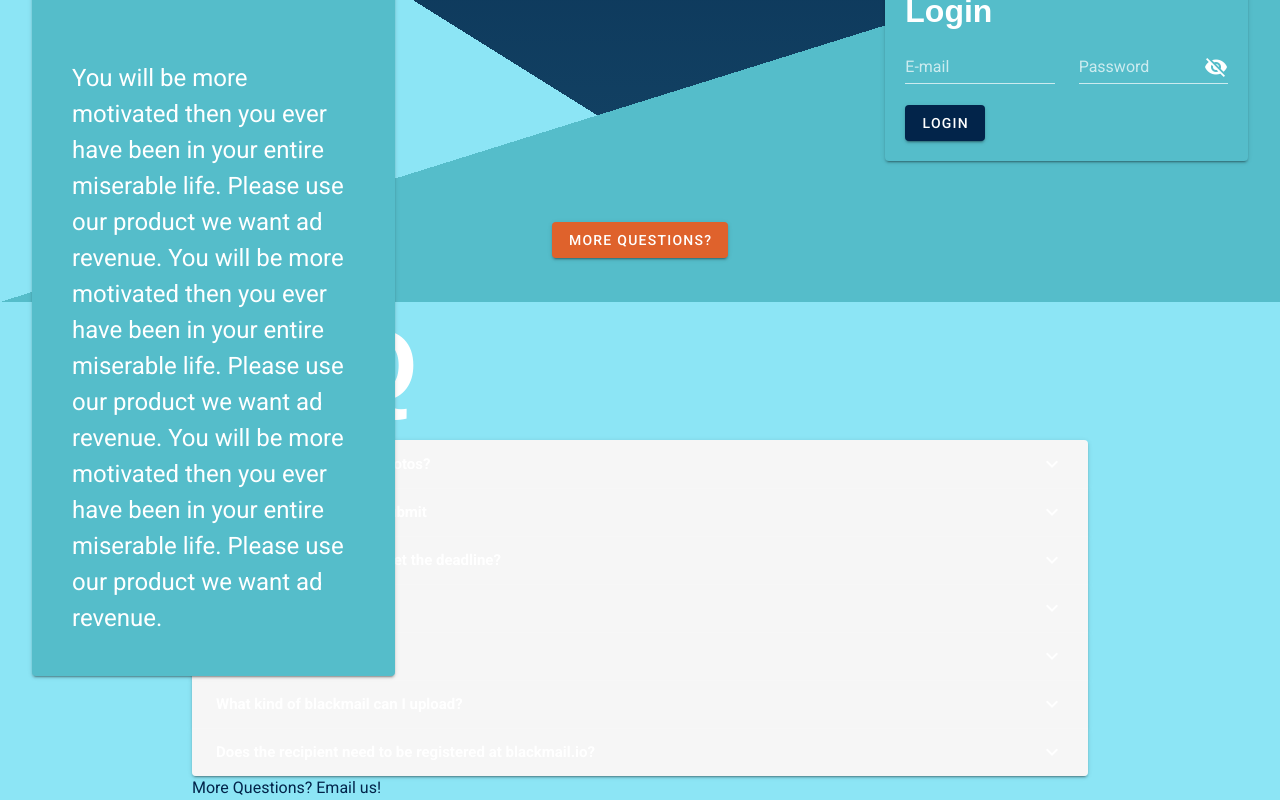
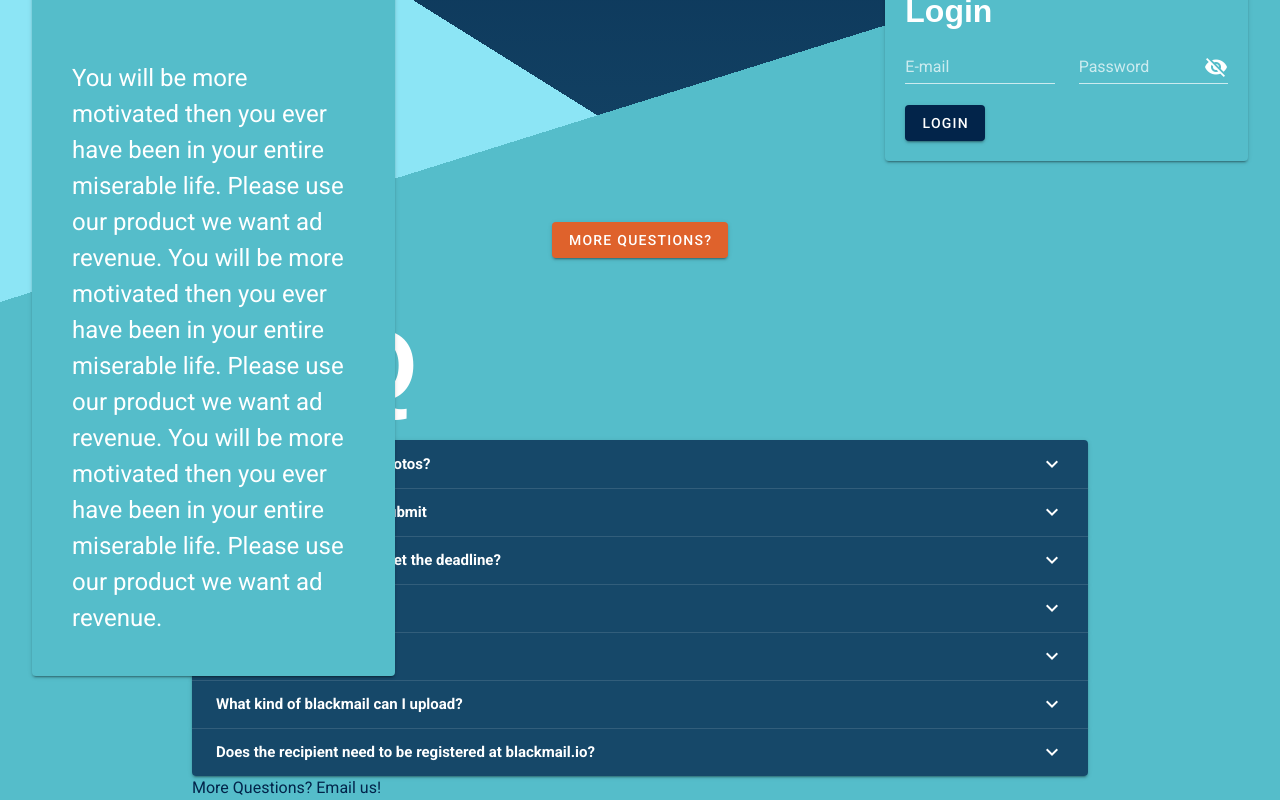
Before and after one commit to cyficowley/blackmail, a Vue app in the folder frontend/: page / in a window 1280 px wide. Shown: the part 498-1298 px from the top of the page. Built offline with nearby package versions, Linux system fonts and the light colour scheme; no server answers; what vue-datetime would draw is missing.

Commit message:
finished coloring landing

```diff
--- a/frontend/src/views/Landing.vue
+++ b/frontend/src/views/Landing.vue
@@ -45,11 +45,11 @@
           <div class="stripe">
           </div>
         </v-row>
-        <v-row id="row2" class='forward text-left light-1'>
+        <v-row id="row2" class='forward text-left light-2'>
           <div style="width:70vw; margin:0 auto;">
             <h1 class="text-left bigTitle">FAQ</h1>
                 <v-expansion-panels accordion multiple>
-                  <v-expansion-panel style = "background-color: #F6F6F6"
+                  <v-expansion-panel style="background-color:var(--dark-2)"
                   v-for="question in questions" :key="question.q">
                     <v-expansion-panel-header><strong>{{ question.q }}</strong>
                     </v-expansion-panel-header>
```
